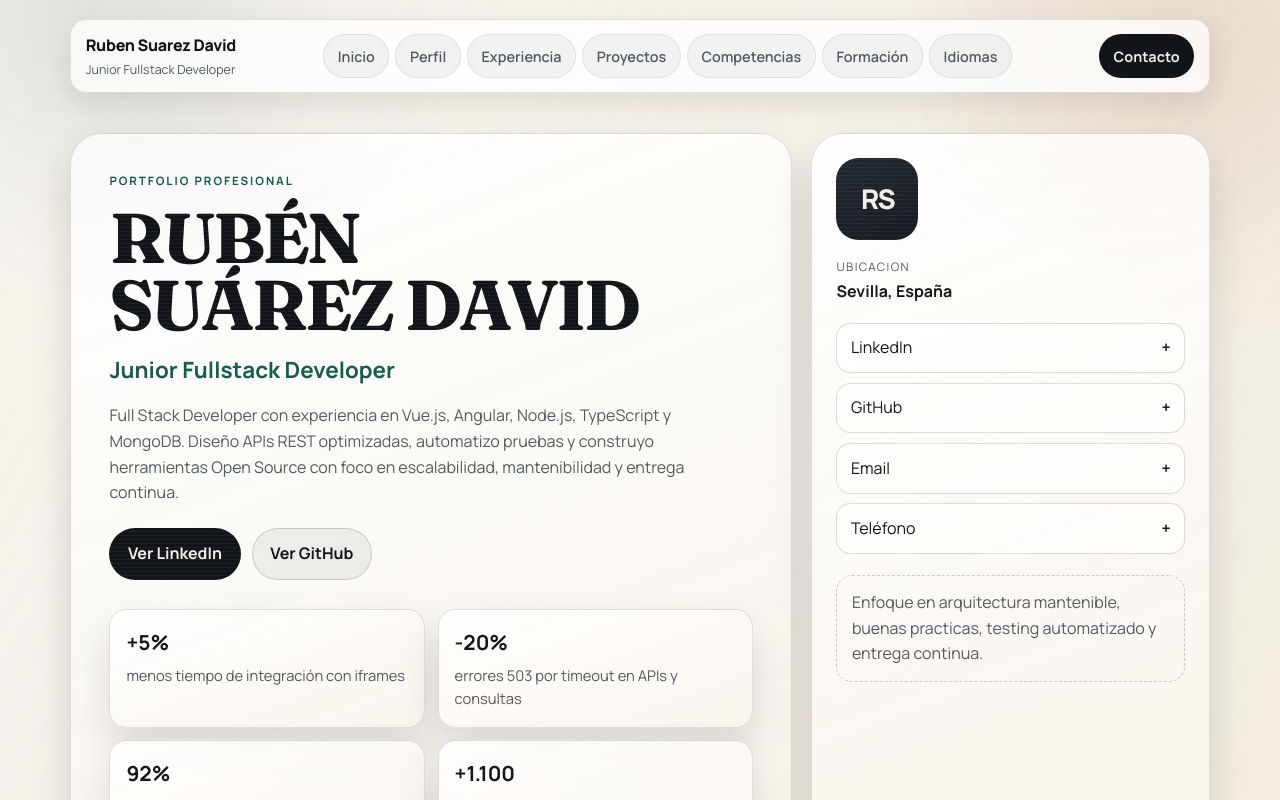
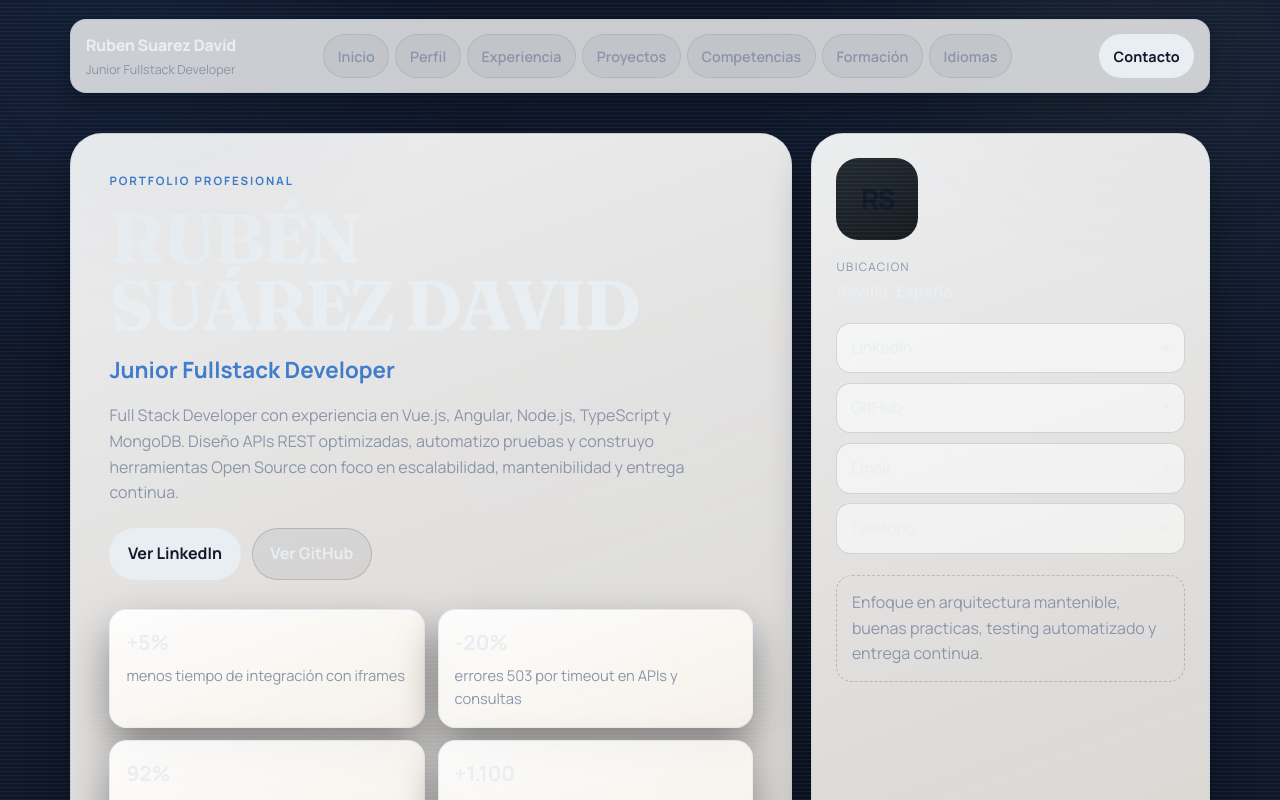
Before and after one commit to rubsuadav/portfolio, a Next.js app: page / in a window 1280 px wide. Shown: the top 800 px of the page. Built offline with nearby package versions, Linux system fonts and the light colour scheme.

Commit message:
style: update global styles for improved color scheme and gradients

```diff
--- a/src/app/globals.css
+++ b/src/app/globals.css
@@ -1,13 +1,30 @@
 :root {
-  --paper: #f2ede3;
-  --ink: #111419;
-  --muted: #4f5965;
-  --border: rgba(17, 20, 25, 0.12);
-  --accent: #1e6f5c;
-  --accent-strong: #125a49;
-  --shadow-sm: 0 10px 28px rgba(26, 20, 13, 0.1);
-  --shadow-md: 0 20px 40px rgba(22, 17, 12, 0.14);
-  --card-bg: linear-gradient(170deg, rgba(255, 255, 255, 0.92), rgba(248, 244, 235, 0.86));
+  /* Fondo */
+  --paper: #0f1729;
+  --paper-secondary: #141c2d;
+
+  /* Texto */
+  --ink: #e8eef2;
+  --muted: #8b95a9;
+
+  /* Bordes */
+  --border: rgba(79, 158, 255, 0.12);
+
+  /* Acentos */
+  --accent: #4f9eff;
+  --accent-strong: #3d7acc;
+  --accent-subtle: rgba(79, 158, 255, 0.1);
+
+  /* Sombras */
+  --shadow-sm: 0 10px 28px rgba(0, 0, 0, 0.3);
+  --shadow-md: 0 20px 40px rgba(0, 0, 0, 0.4);
+
+  /* Gradientes para cards */
+  --card-bg: linear-gradient(
+    135deg,
+    rgba(20, 28, 45, 0.4),
+    rgba(30, 40, 60, 0.3)
+  );
 }
 
 html {
@@ -54,9 +71,21 @@ body::before {
   inset: 0;
   pointer-events: none;
   background:
-    radial-gradient(circle at 6% 0%, rgba(30, 111, 92, 0.08), transparent 18%),
-    radial-gradient(circle at 94% 6%, rgba(177, 102, 49, 0.12), transparent 21%),
-    linear-gradient(120deg, rgba(255, 255, 255, 0.4), rgba(242, 237, 227, 0.66));
+    radial-gradient(
+      circle at 10% 5%,
+      rgba(79, 158, 255, 0.08),
+      transparent 25%
+    ),
+    radial-gradient(
+      circle at 90% 10%,
+      rgba(100, 200, 255, 0.06),
+      transparent 30%
+    ),
+    radial-gradient(
+      circle at 50% 50%,
+      rgba(79, 158, 255, 0.03),
+      transparent 60%
+    );
   opacity: 1;
 }
 
@@ -66,7 +95,7 @@ a {
 }
 
 ::selection {
-  background: rgba(30, 111, 92, 0.2);
+  background: rgba(79, 158, 255, 0.25);
   color: var(--ink);
 }
 
```
